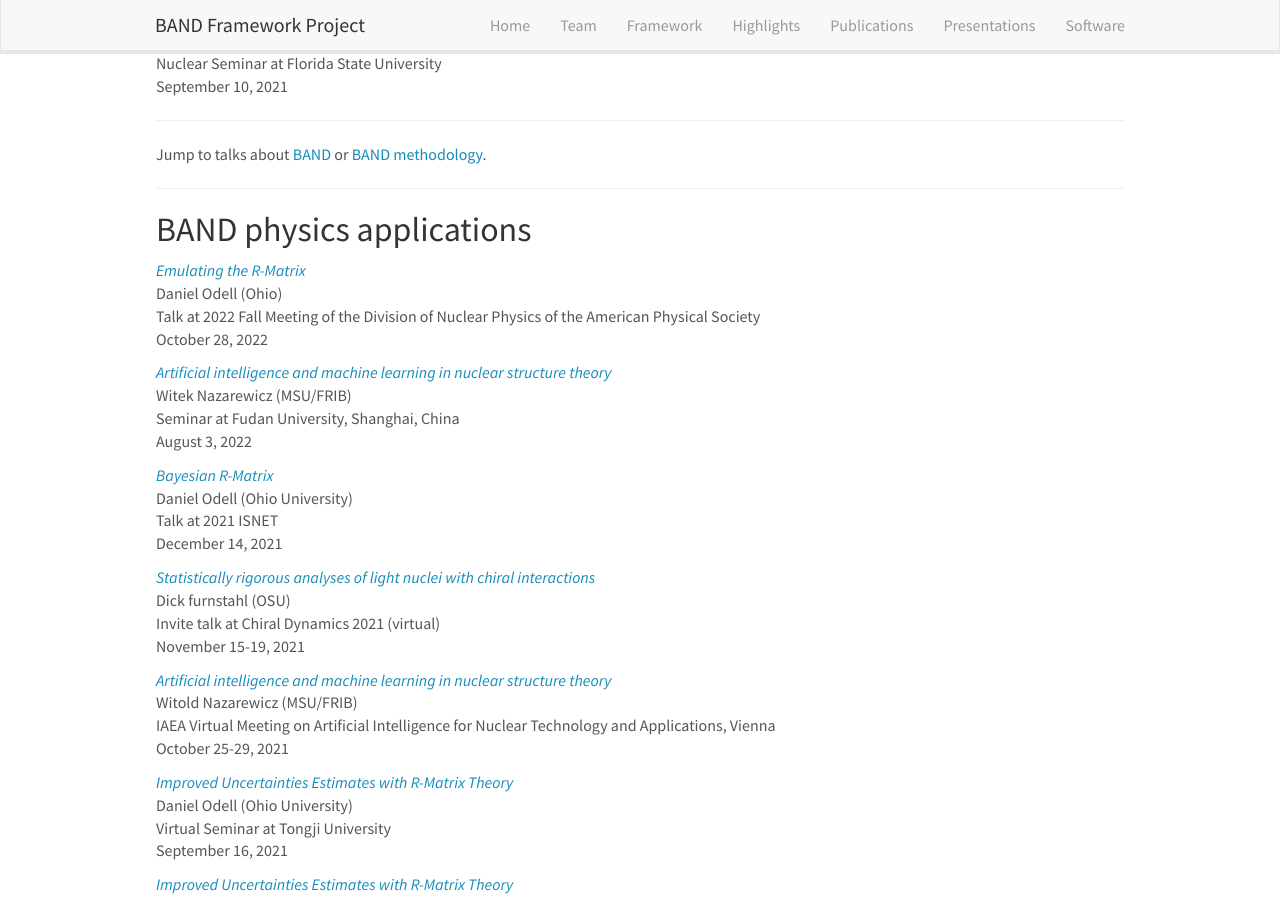
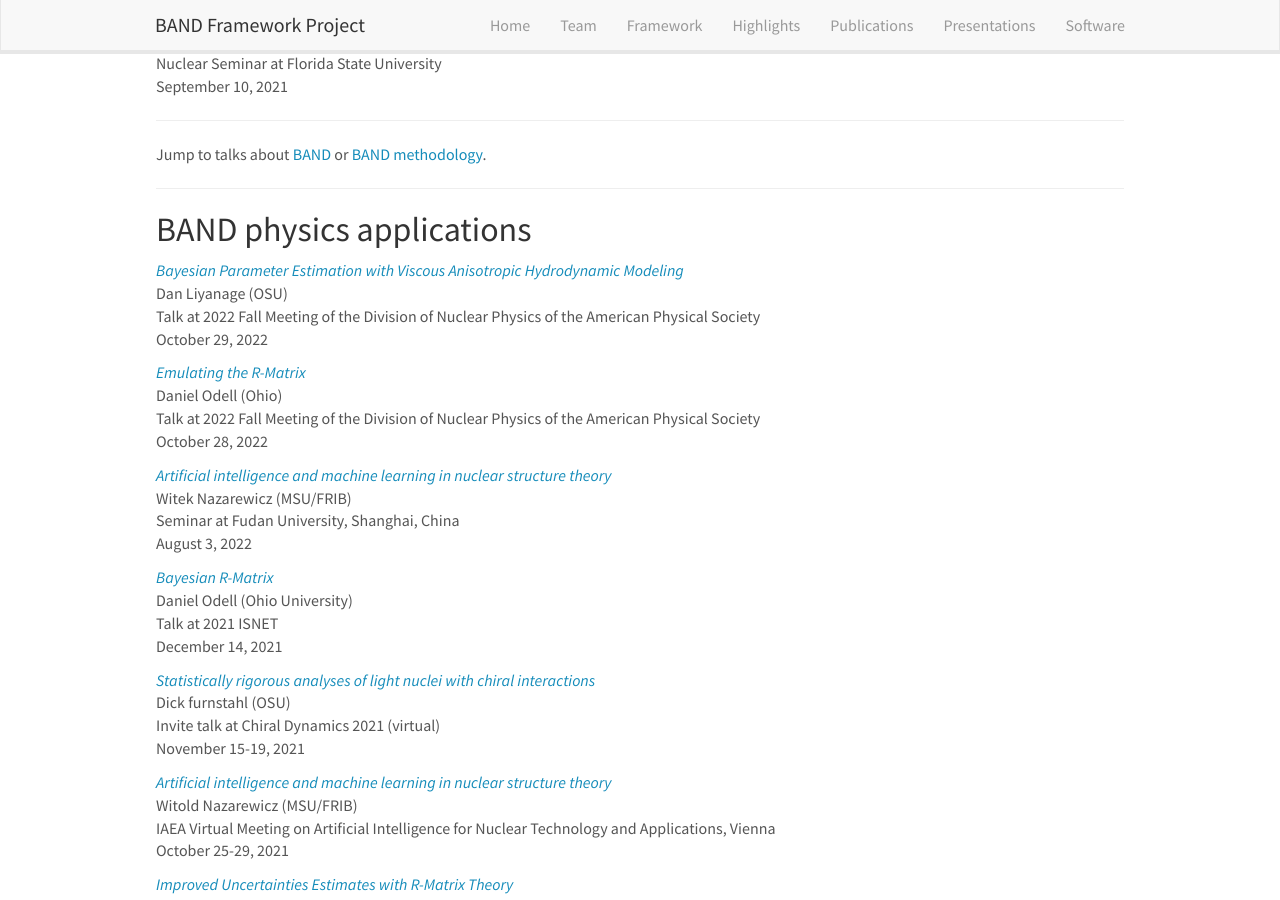
Before and after one commit to bandframework/bandframework.github.io, a Jekyll site: the page built from _pages/presentations.md, in a window 1280 px wide and 900 px high, scrolled down 2592 px. Built offline with Jekyll 4.4.1, drawn with Linux system fonts in a browser that asks for light colours; nearby versions of some CDN libraries.

Commit message:
Update presentations.yml

```diff
--- a/_data/presentations.yml
+++ b/_data/presentations.yml
@@ -1,3 +1,16 @@
+- title: "Bayesian Parameter Estimation with Viscous Anisotropic Hydrodynamic Modeling"
+  image:
+  location: >
+    Talk at 2022 Fall Meeting of the Division of Nuclear Physics of the American Physical Society
+  date: >
+    October 29, 2022
+  presenter: Dan Liyanage (OSU)
+  link:
+    url: https://drive.google.com/file/d/13UGY2Wsyssd5wLtDRt1k8oRXCLqD0822/view?usp=sharing
+  highlight: 0
+  type: physics
+  news2:
+
 - title: "Emulating the R-Matrix"
   image:
   location: >
```
